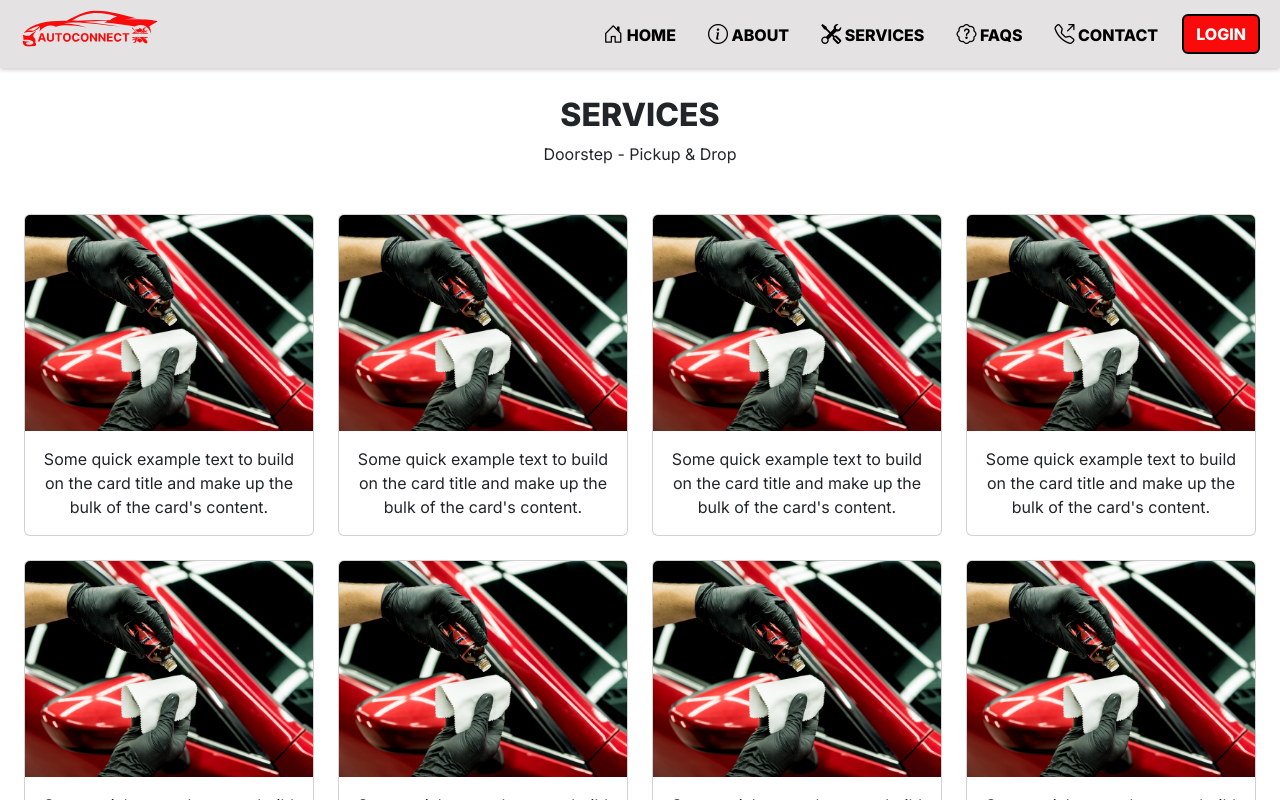
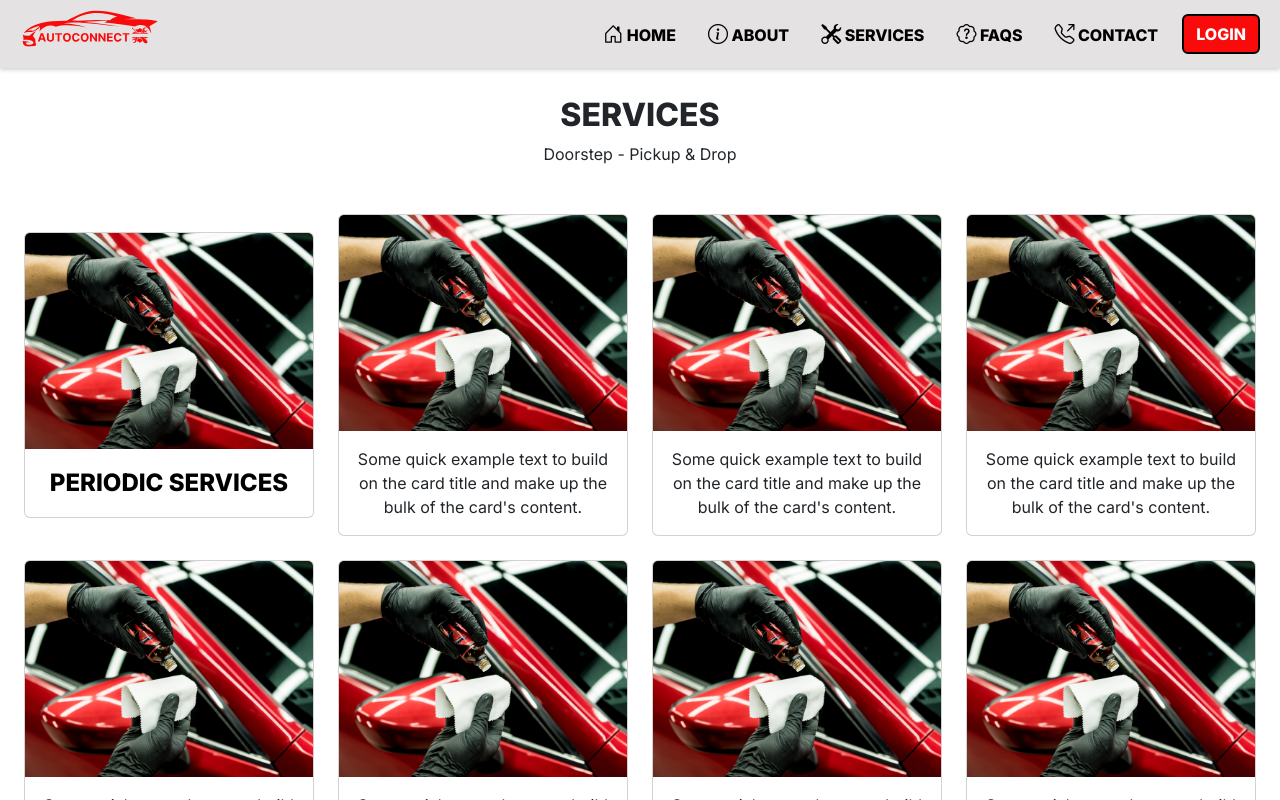
Before and after one commit to jaspherbagor/AutoConnect, a React (Create React App) app in the folder front-end/: page /services in a window 1280 px wide. Shown: the top 800 px of the page. Built offline with nearby package versions, Linux system fonts and the light colour scheme.

Commit message:
updated the periodic services card

```diff
--- a/front-end/src/components/pages/client/services.jsx
+++ b/front-end/src/components/pages/client/services.jsx
@@ -14,8 +14,8 @@ const Services = () => {
                 <div className="col-lg-3 col-md-4 col-sm-6 col-12">
                   <div className="card mb-4">
                     <img src="../images/car_detailing.png" className="card-img-top img-fluid" alt="..."/>
-                    <div className="card-body">
-                      <p className="card-text">Some quick example text to build on the card title and make up the bulk of the card's content.</p>
+                    <div className="card-body py-3">
+                      <a className="card-text text-center fs-4 text-black text-decoration-none fw-bold">PERIODIC SERVICES</a>
                     </div>
                   </div>
                 </div>
```
